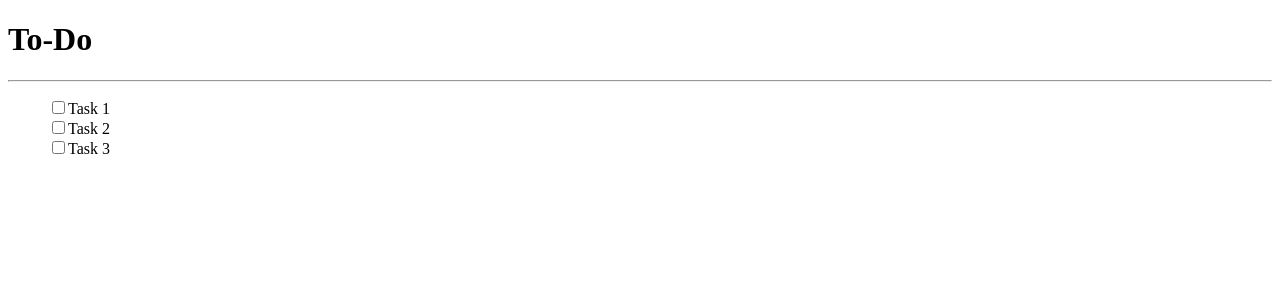
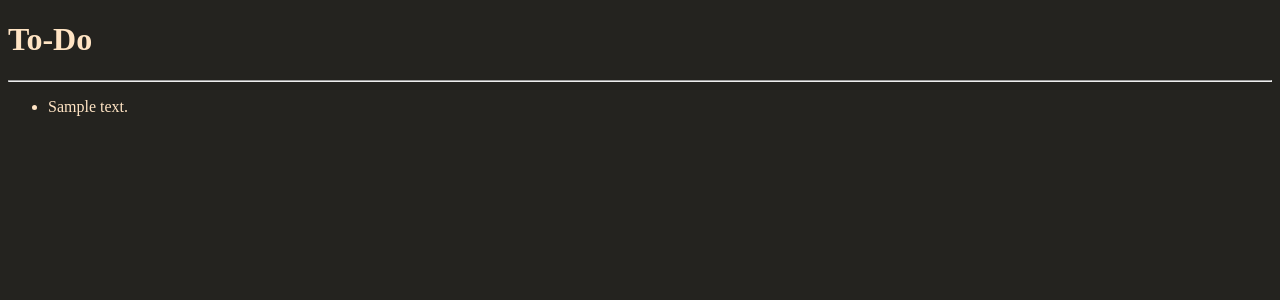
Before and after one commit to mtrevat/To-Do, a Python web app: template app/templates/index.html in a window 1280 px wide. Shown: the top 300 px of the page. Run offline with Jinja, Linux system fonts and the light colour scheme; the template is opened without the code that fills it: most values are stand-ins (such as "Sample title", 1, 10 or a date in 2020).

Commit message:
minor updates to routes and models

```diff
--- a/app/models.py
+++ b/app/models.py
@@ -1,8 +1,9 @@
 import sqlalchemy as sa
 import sqlalchemy.orm as so
+from sqlalchemy.orm import Mapped, mapped_column
 from wtforms import TextAreaField
 from wtforms.validators import Length
 from app import db
 
-class Task:
+class Task(db.Model):
     pass
--- a/app/templates/base.html
+++ b/app/templates/base.html
@@ -6,7 +6,7 @@
     <meta http-equiv="X-UA-Compatible" content="ie=edge">
     <title>To-Do App</title>
 </head>
-<body>
+<body style="background-color: #24231f; color: bisque;">
     {% block content %}{% endblock %}
 </body>
 </html>
--- a/app/templates/index.html
+++ b/app/templates/index.html
@@ -4,8 +4,8 @@
     <h1>To-Do</h1>
     <hr>
     <ul>
-        <li style="list-style: none;"><input type="checkbox" id="task_complete" name="task_complete"><label for="task_complete">Task 1</label></li>
-        <li style="list-style: none;"><input type="checkbox" id="task_complete" name="task_complete"><label for="task_complete">Task 2</label></li>
-        <li style="list-style: none;"><input type="checkbox" id="task_complete" name="task_complete"><label for="task_complete">Task 3</label></li>
+        {% for task in tasks %}
+        <li>{{ task.description }}</li>
+        {% endfor %}
     </ul>
 {% endblock %}
--- a/todo.py
+++ b/todo.py
@@ -6,5 +6,5 @@ from app import app, db
 def make_shell_context():
     return {'sa': sa, 'so': so, 'db': db}
 
-if __name__ == '__main__':
-    app.run(debug=True)
+# if __name__ == '__main__':
+#     app.run(debug=True)
```
Also changed, not shown: app/routes.py (+11 -1 lines).
